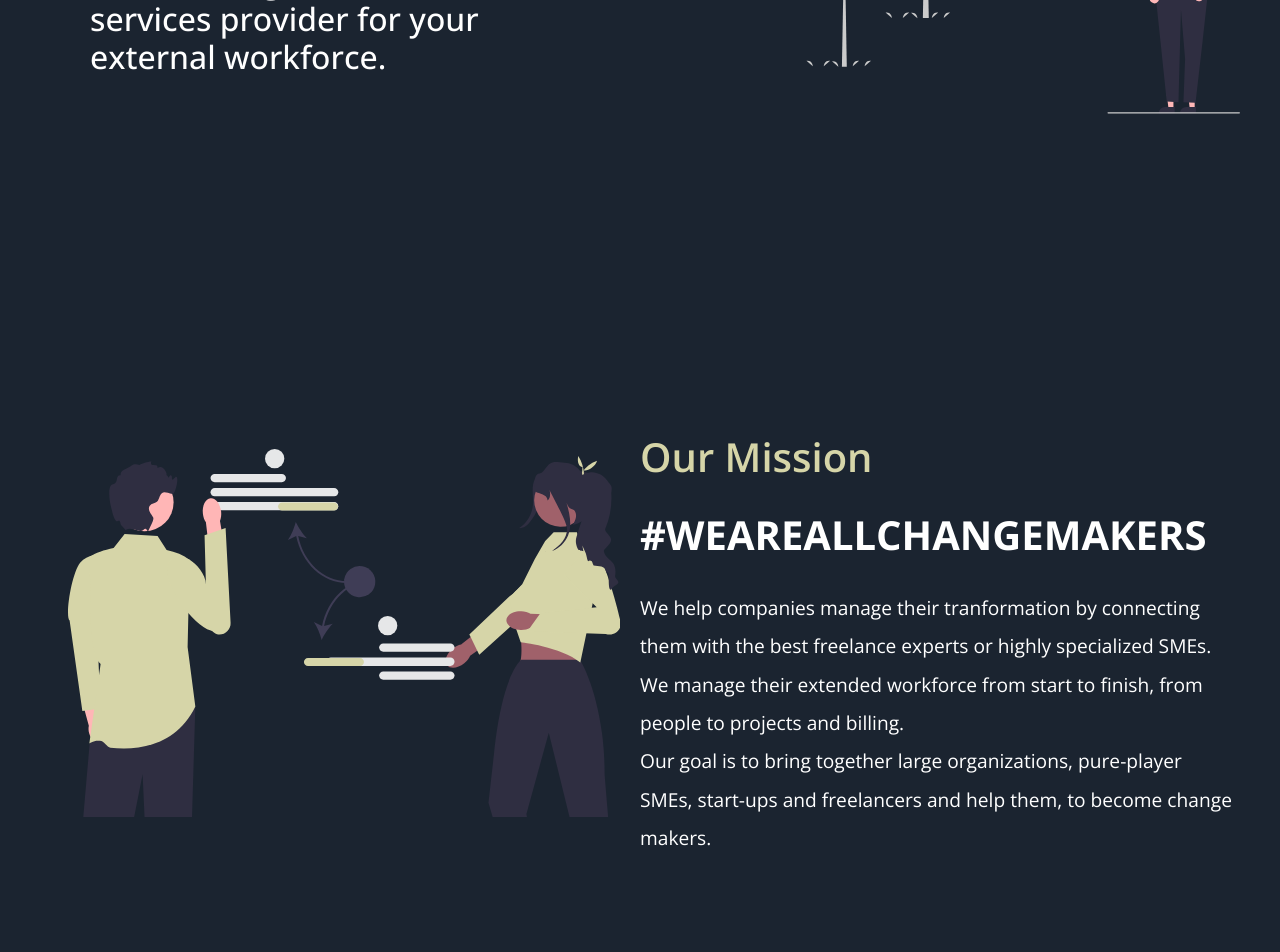
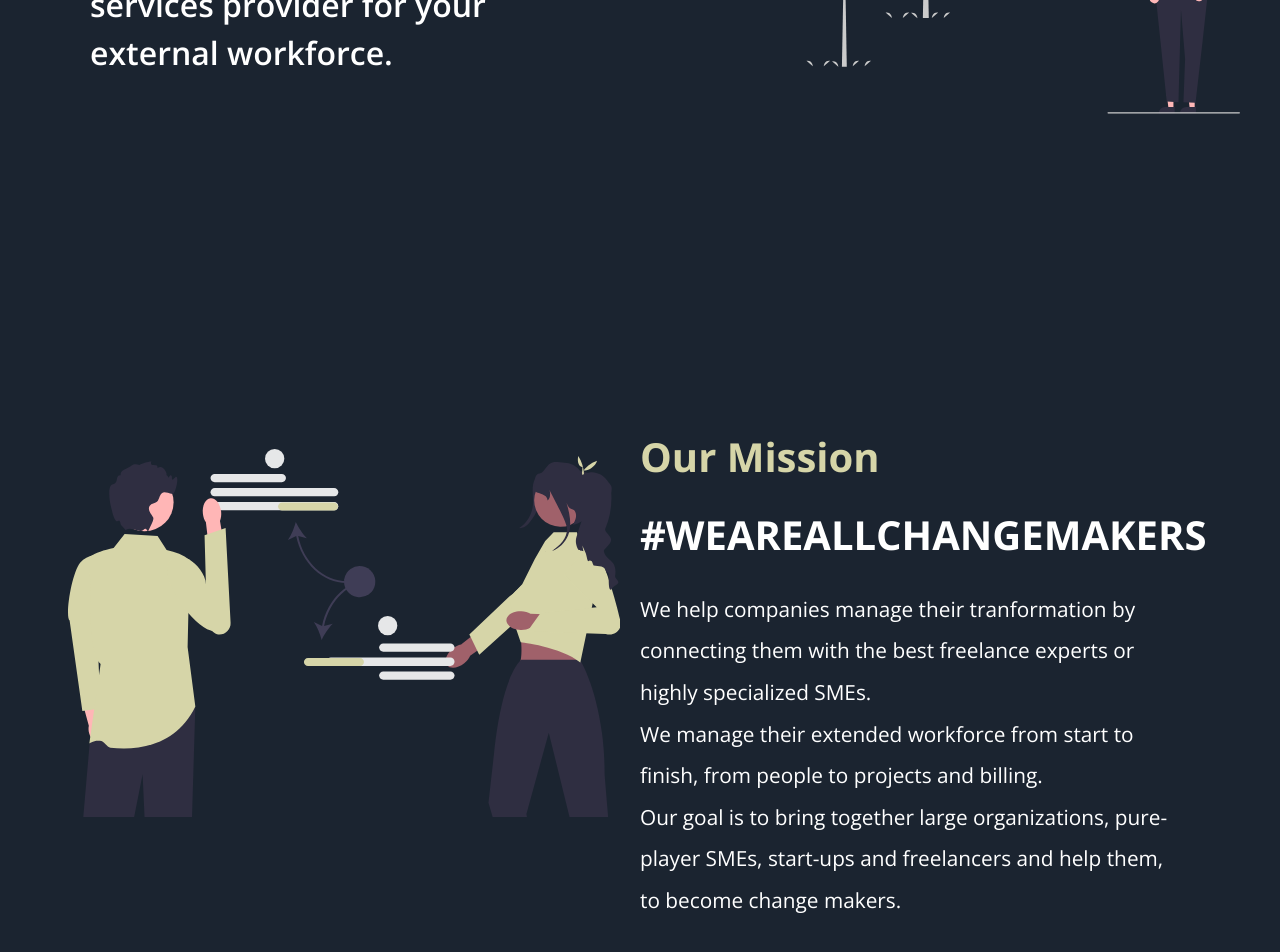
Before and after one commit to hnsnl15/headhunting_site_AHM, a React (Vite) app: page / in a window 1280 px wide. Shown: the part 526-1478 px from the top of the page. Before the commit the page ends 1448 px from the top, so only its background shows below. Built offline with nearby package versions, Linux system fonts and the light colour scheme.

Commit message:
Linking of mission in page added.

```diff
--- a/css/style.css
+++ b/css/style.css
@@ -116,6 +116,8 @@ body {
 
 .main-banner .main-banner-section-1 h1 {
   font-size: 4vmin;
+  font-weight: 600;
+  line-height: 1.5;
   width: max-content;
 }
 
@@ -151,7 +153,7 @@ body {
 
 .our-mission .our-mission-text #title1-mission {
   color: #D6D5A8;
-  font-weight: 600;
+  font-weight: 700;
 }
 
 .our-mission .our-mission-text #title2-mission {
@@ -159,5 +161,6 @@ body {
 }
 
 .our-mission .our-mission-text p {
-  font-size: 1.2rem;
+  font-size: 1.3rem;
+  max-width: 90%;
 }
--- a/src/components/Body/Header.jsx
+++ b/src/components/Body/Header.jsx
@@ -43,7 +43,7 @@ function Header() {
             {/* Nav-Links */}
             <div>
                 <ul>
-                    <li><a href="/">Our Mission</a></li><span>|</span>
+                    <li><a href="#title1-mission">Our Mission</a></li><span>|</span>
                     <li><a href="/">Services</a></li><span>|</span>
                     <li><a href="/">Developers</a></li><span>|</span>
                     <li><a href="/">Contact</a></li>
--- a/style.scss
+++ b/style.scss
@@ -110,6 +110,8 @@ body {
         left: 90px;
         h1 {
             font-size: 4vmin;
+            font-weight: 600;
+            line-height: 1.5;
             width: max-content;
         }
     }
@@ -148,14 +150,15 @@ body {
         }
         #title1-mission {
             color: $secondary-color;
-            font-weight: 600;
+            font-weight: 700;
         }
         #title2-mission {
             font-weight: 700;
         }
 
         p {
-            font-size: 1.2rem;
+            font-size: 1.3rem;
+            max-width: 90%;
         }
     }
 }
```
